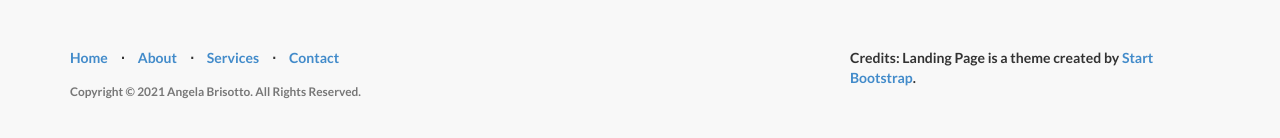
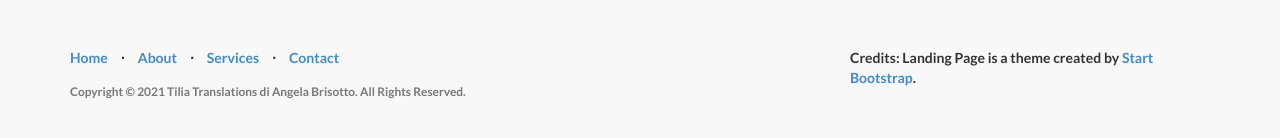
Before and after one commit to angelatiliatranslations/tiliatranslations.github.io, a Jekyll site: the page built from index.html, in a window 1280 px wide and 900 px high, scrolled down 2325 px. Shown: the part 750-888 px from the top of the window. Built offline with Jekyll 4.4.1, drawn with Linux system fonts in a browser that asks for light colours; nearby versions of some CDN libraries; library files that are not in the unit come from our copies.

Commit message:
Update _config.yml

```diff
--- a/_config.yml
+++ b/_config.yml
@@ -10,7 +10,7 @@ description: > # "Write an awesome description for your new site here.
   You can edit this line in _config.yml. It will appear in your document
   head meta (for Google search results) and in your feed.xml site
   description.
-copyright: 'Copyright &copy; 2021 Angela Brisotto. All Rights Reserved.'
+copyright: 'Copyright &copy; 2021 Tilia Translations di Angela Brisotto. All Rights Reserved.'
 credits: 'Credits: Landing Page is a theme created by <a href="http://startbootstrap.com/">Start Bootstrap</a>.'
 
 # ----------------------- #
```
